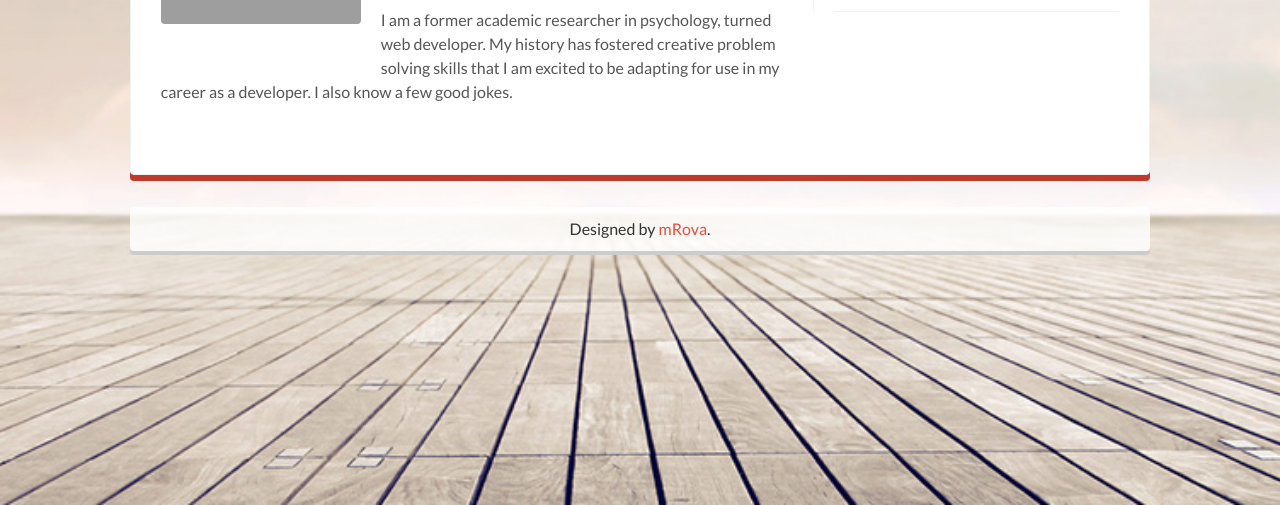
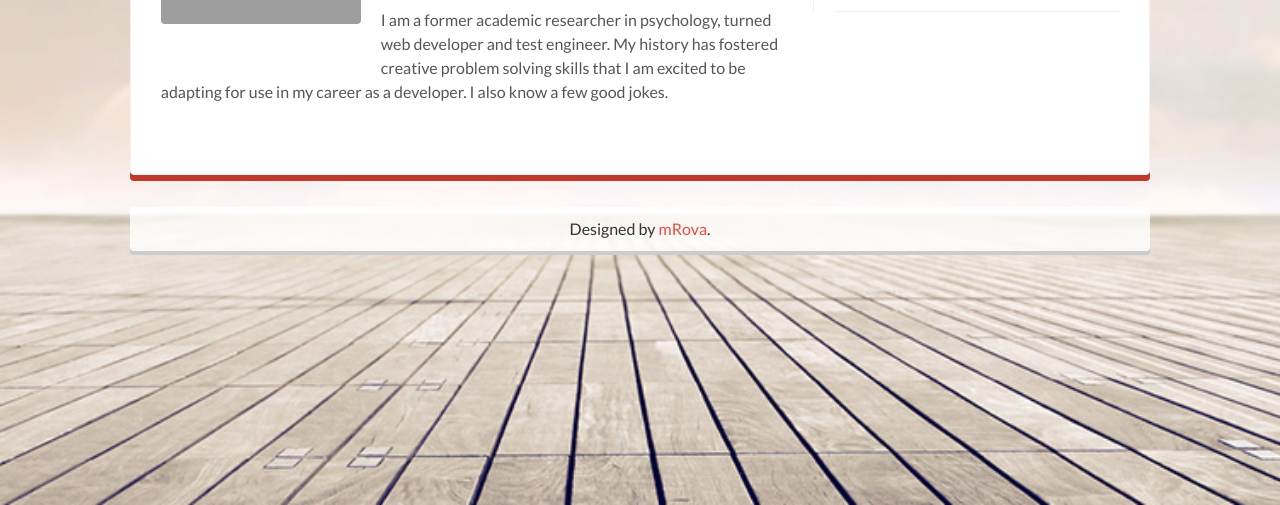
Before and after one commit to erixhartman/EricHomePage, a plain HTML site: page index.html in a window 1280 px wide. Shown: the part 295-800 px from the top of the page. Drawn offline with nearby package versions, Linux system fonts and the light colour scheme; grey boxes are pictures that could not be loaded.

Commit message:
Add test engineer to bio

```diff
--- a/index.html
+++ b/index.html
@@ -81,7 +81,7 @@
                                     Full Stack Web Developer & Test Engineer
                                 </h4>
                                 <p>
-                                    I am a former academic researcher in psychology, turned web developer. My history has fostered creative problem solving skills that I am excited to be adapting for use in my career as a developer. I also know a few good jokes.
+                                    I am a former academic researcher in psychology, turned web developer and test engineer. My history has fostered creative problem solving skills that I am excited to be adapting for use in my career as a developer. I also know a few good jokes.
                                 </p>
                             </div>
                         </div>
```
